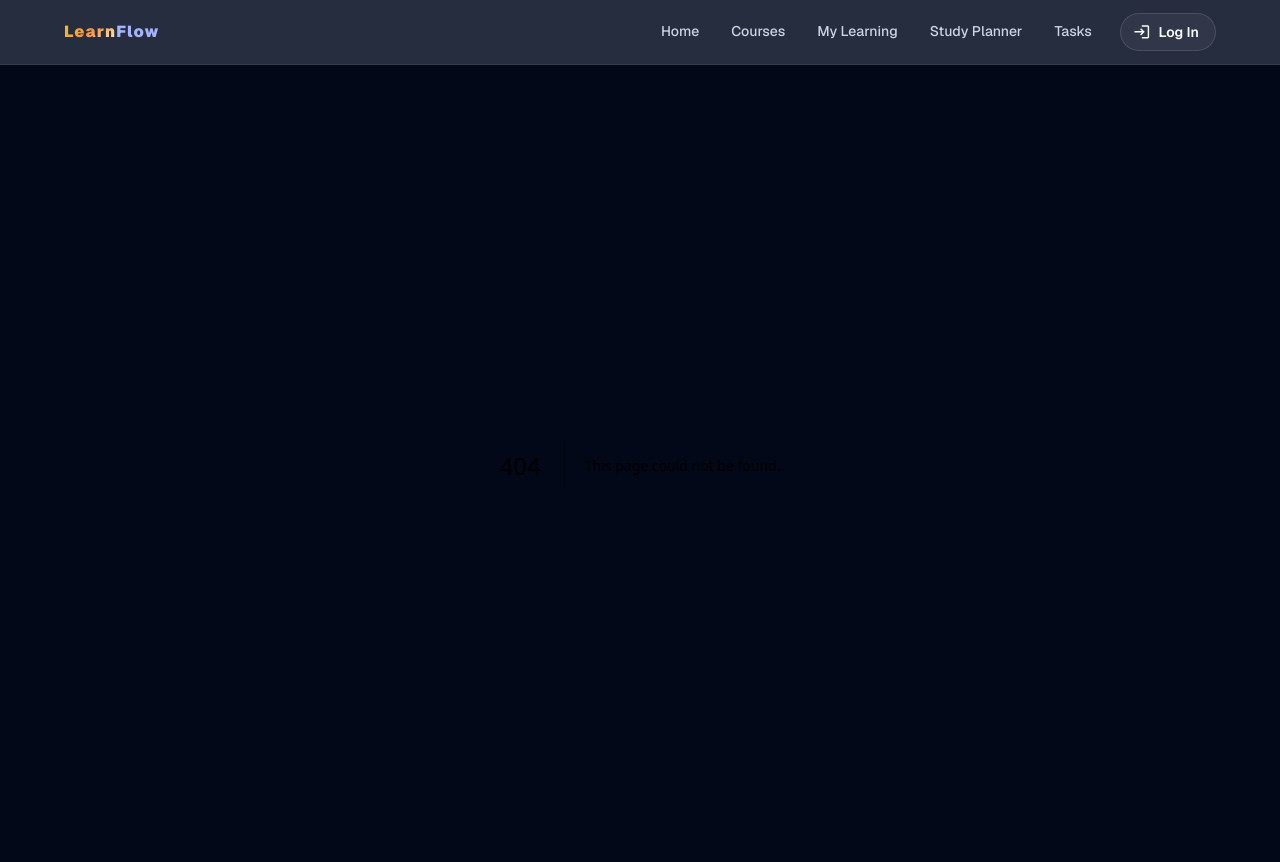
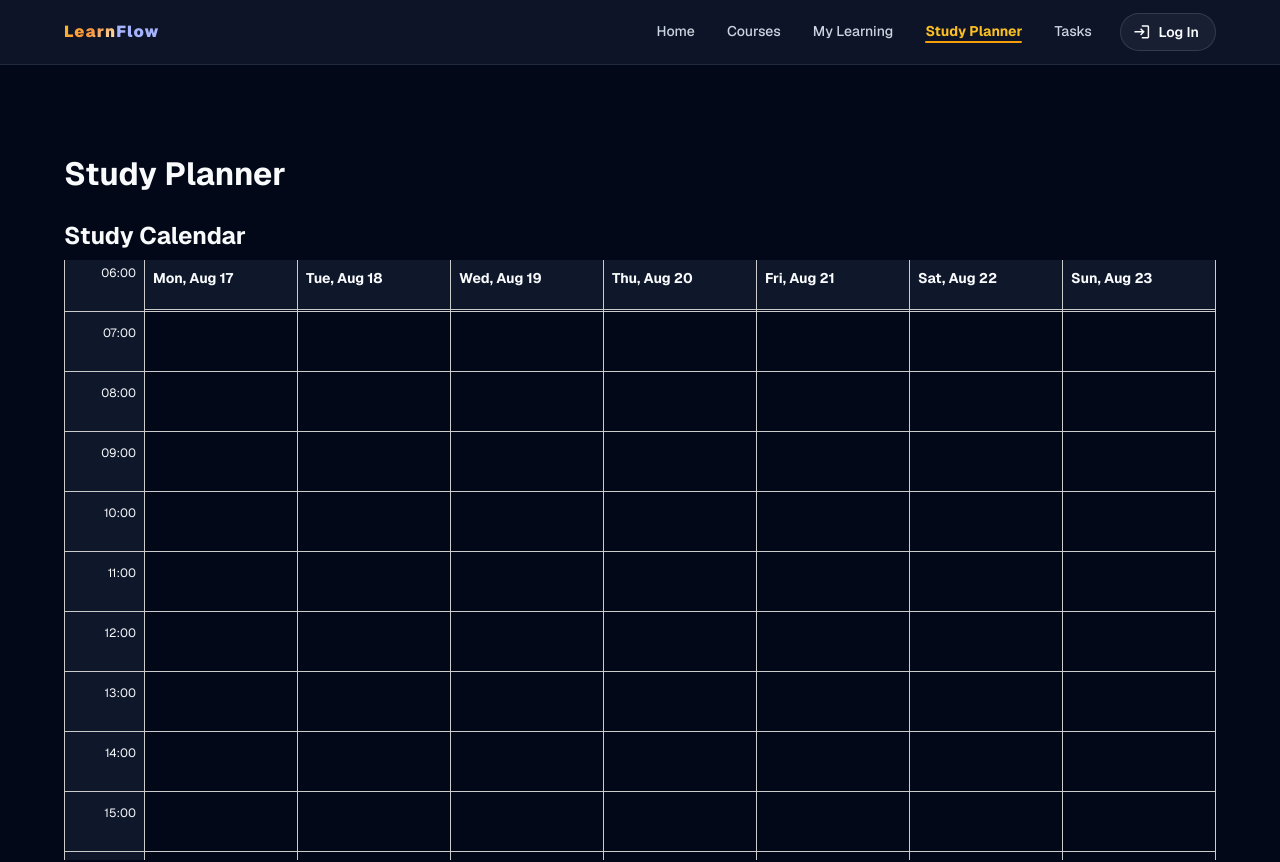
Before and after one commit to baongochuyn/learnflow-platform, a Next.js app: page /planner in a window 1280 px wide. Before the commit this address had no page. Shown: the top 862 px of the page. Built offline with nearby package versions, Linux system fonts and the light colour scheme.

Commit message:
feat: show calendar

```diff
--- a/app/components/Navbar/Navbar.tsx
+++ b/app/components/Navbar/Navbar.tsx
@@ -19,7 +19,7 @@ export default function Navbar() {
         { name: "Home", href: "/" },
         { name: "Courses", href: "/courses" },
         { name: "My Learning", href: "/my-courses" },
-        { name: "Study Planner", href: "/schedule" },
+        { name: "Study Planner", href: "/planner" },
         { name: "Tasks", href: "/tasks" },
     ];
 
--- /dev/null
+++ b/app/planner/page.tsx
@@ -0,0 +1,30 @@
+"use client";
+
+import {usePlanner} from "@/hooks/usePlanner";
+import {Box, Container} from "@mui/material";
+
+import StudyCalendar from "@/features/planner/components/StudyCalendar/StudyCalendar";
+
+export default function PlannerPage() {
+  const { plannerItems, isLoading, error } = usePlanner();
+
+  if (isLoading) {
+    return <div>Loading...</div>;
+  }
+
+  if (error) {
+    return <div>{error}</div>;
+  }
+
+  return (
+     <Box sx={{ minHeight: "100vh", bgcolor: "#020817", color: "#f8fafc", py: { xs: 6, md: 8 } }}>
+        <Container maxWidth="lg">
+            <h1>Study Planner</h1>
+            {plannerItems.length === 0 && (
+                <StudyCalendar plannerItems={plannerItems} />
+            )}
+
+        </Container>
+    </Box>
+  );
+}
--- /dev/null
+++ b/features/planner/components/StudyCalendar/StudyCalendar.tsx
@@ -0,0 +1,119 @@
+
+
+import type { PlannerItem } from "@/types/planner";
+import { useState, useRef, useEffect } from "react";
+import { Box, Typography } from "@mui/material";
+
+type StudyCalendarProps = {
+  plannerItems: PlannerItem[];
+};
+const HOUR_HEIGHT = 60;
+const INITIAL_HOUR = 7;
+
+export default function StudyCalendar({plannerItems}: StudyCalendarProps) {
+    const [currentDate, setCurrentDate] = useState(new Date());
+    const calendarRef = useRef<HTMLElement | null>(null);
+
+    function getCurrentWeekDates(date: Date): Date[] {
+        const week = [];
+        const startOfWeek = new Date(date);
+
+        /**
+         * Get the dates for the current week.
+         * The week starts on Monday and ends on Sunday.
+         * date.getDate() returns the day of the month (1-31) for the specified date according to local time.
+         * date.getDay() returns the day of the week (0-6) for the specified date according to local time.
+         * 0 represents Sunday, 1 represents Monday, and so on.
+         * To get the start of the week (Monday), we subtract the current day of the week from the current date and add 1.
+         * This ensures that we always get the Monday of the current week.
+         *
+         * For example, if today is Wednesday (date.getDay() === 3), we subtract 3 from today's date and add 1 to get Monday's date.
+         * If today is Sunday (date.getDay() === 0), we subtract 0 from today's date and add 1 to get Monday's date.
+         * This way, we can always get the correct start of the week regardless of what day it is today.
+         * The loop then iterates 7 times to get all days of the week starting from Monday to Sunday.
+         */
+
+        startOfWeek.setDate(date.getDate() - date.getDay() + 1); // Adjust to get the start of the week (Monday)
+        for (let i = 0; i < 7; i++) {
+            const day = new Date(startOfWeek);
+            day.setDate(startOfWeek.getDate() + i);
+            week.push(day);
+        }
+        return week;
+    }
+
+    // Create an array of hours from 0 to 23 for the time slots in the calendar
+    const hours = Array.from({ length: 24}, (_, index) => ({
+        value: index,
+        label: `${String(index).padStart(2, "0")}:00`,
+    }))
+
+    const week = getCurrentWeekDates(currentDate);
+
+    useEffect(() => {
+        if (calendarRef.current) {
+            calendarRef.current.scrollTop = INITIAL_HOUR * HOUR_HEIGHT;
+        }
+    }, []);
+
+    return (
+        <Box>
+            <Typography variant="h5" sx={{ fontWeight: 700, mb: 1 }}>
+                Study Calendar
+            </Typography>
+
+            {/* Scroll container */}
+            <Box ref={calendarRef} sx={{ height: 600, overflowY: "auto", overflowX: "auto", }} >
+                <Box sx={{
+                    display: "grid",
+                    gridTemplateColumns: "80px repeat(7, minmax(120px, 1fr))",
+                    minWidth: 1000,
+                    borderTop: "1px solid #ccc",
+                    borderLeft: "1px solid #ccc", }} >
+
+                    {/* Empty corner */}
+                    <Box sx={{ height: 50, borderRight: "1px solid #ccc", borderBottom: "1px solid #ccc", }} />
+                    {/* Day headers */}
+                    {week.map((day) => (
+                        <Box key={day.toDateString()}
+                        sx={{
+                            height: 50,
+                            p: 1,
+                            borderRight: "1px solid #ccc",
+                            borderBottom: "1px solid #ccc",
+                            position: "sticky",
+                            top: 0,
+                            zIndex: 2,
+                            backgroundColor: "background.paper", }}
+                            >
+                            <Typography variant="subtitle2" sx={{ fontWeight: 700 }} >
+                                {day.toLocaleDateString( "en-US", { weekday: "short", month: "short", day: "numeric", } )}
+                            </Typography>
+                        </Box> ))}
+
+                        {/* Time rows */}
+                        {hours.map((hour) => (
+                        <Box key={hour.value} sx={{ display: "contents", }} >
+                            {/* Time */}
+                            <Box sx={{
+                                height: HOUR_HEIGHT,
+                                p: 1,
+                                textAlign: "right",
+                                borderRight: "1px solid #ccc",
+                                borderBottom: "1px solid #ccc",
+                                backgroundColor: "background.paper",
+                                }} >
+                                <Typography variant="caption"> {hour.label} </Typography>
+                            </Box>
+
+                            {/* 7 day cells */}
+                            {week.map((day) => (
+                            <Box key={`${day.toDateString()}-${hour.value}`}
+                            sx={{ height: HOUR_HEIGHT, borderRight: "1px solid #ccc", borderBottom: "1px solid #ccc", }} />
+                            ))}
+                            </Box> ))}
+                        </Box>
+            </Box>
+        </Box>
+    )
+}
--- /dev/null
+++ b/hooks/usePlanner.ts
@@ -0,0 +1,41 @@
+"use client";
+
+import { useEffect, useState } from "react";
+import { useAuth } from "@/context/AuthContext";
+import { getPlannerItems } from "@/services/plannerService";
+import type { PlannerItem } from "@/types/planner";
+
+export function usePlanner() {
+  const { currentUser } = useAuth();
+
+  const [plannerItems, setPlannerItems] = useState<PlannerItem[]>([]);
+  const [isLoading, setIsLoading] = useState(true);
+  const [error, setError] = useState<string | null>(null);
+
+  useEffect(() => {
+    if (!currentUser) {
+    setPlannerItems([]);
+    setIsLoading(false);
+    return;
+    }
+
+    setIsLoading(true);
+    setError(null);
+
+    try {
+    const result = getPlannerItems(currentUser.id);
+    setPlannerItems(result);
+    } catch (error) {
+    console.error(error);
+    setError("Failed to load your planner items.");
+    } finally {
+    setIsLoading(false);
+    }
+  }, [currentUser]);
+
+  return {
+    plannerItems,
+    isLoading,
+    error,
+  };
+}
```
Also changed, not shown: context/PlannerContext.tsx (added).
